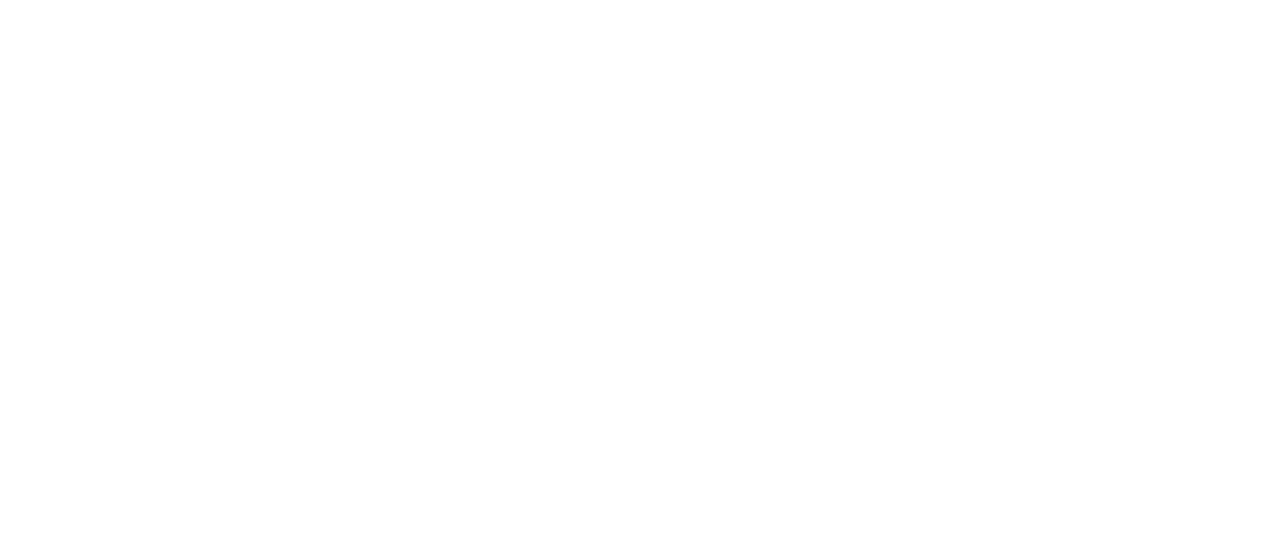
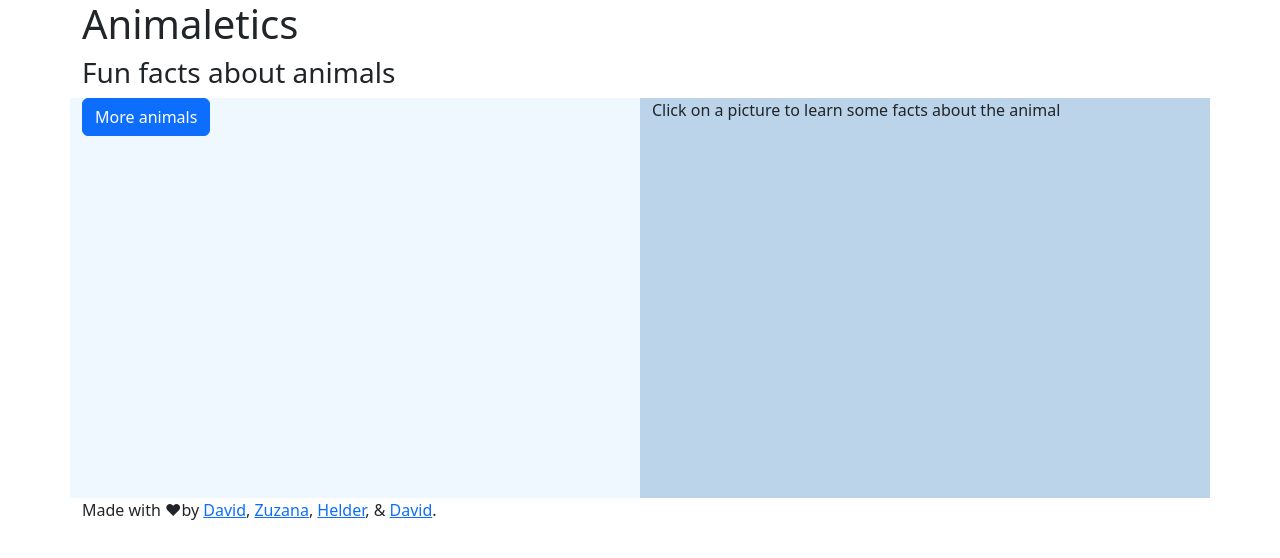
Before and after one commit to dalvat/animaletics-api-app, a plain HTML site: page index.html in a window 1280 px wide. Drawn offline with nearby package versions, Linux system fonts and the light colour scheme.

Commit message:
added Bootstrap template

```diff
--- a/index.html
+++ b/index.html
@@ -5,12 +5,63 @@
   <meta charset="UTF-8">
   <meta http-equiv="X-UA-Compatible" content="IE=edge">
   <meta name="viewport" content="width=device-width, initial-scale=1.0">
-  <title>Document</title>
+  <link href="https://cdn.jsdelivr.net/npm/bootstrap@5.3.0-alpha1/dist/css/bootstrap.min.css" rel="stylesheet" integrity="sha384-GLhlTQ8iRABdZLl6O3oVMWSktQOp6b7In1Zl3/Jr59b6EGGoI1aFkw7cmDA6j6gD" crossorigin="anonymous">
+  <link href="./assets/css/style.css"  rel="stylesheet">
+  <title>Animaletics</title>
+
+  <style>
+    .column {
+      min-height: 400px;
+    }
+
+    #col1 {
+      background-color: aliceblue;
+    }
+
+    #col2 {
+      background-color: rgb(187, 212, 233);
+    }
+
+  </style>
 </head>
 
 <body>
 
-  <script src="assets/js/script.js"></script>
+  <header>
+    <div class="container">
+      <h1>Animaletics</h1>
+      <h3>Fun facts about animals</h3>
+    </div>
+  </header>
+
+  <section class="container">
+    <div class="row">
+      <div id="col1" class="column col-md-6">
+        <div id="owl-image">
+          <div id="speech-bubble"></div>
+        </div>
+        <button id="more-facts" class="btn btn-primary" >More animals</button>
+      </div>
+
+      <div id="col2" class="column col-md-6">
+        <div class="instructions">Click on a picture to learn some facts about the animal</div>
+        <div id="grid"></div>
+      </div>
+    </div>
+  </section>
+
+  <footer>
+    <div class="container">Made with <span>&#10084;</span>by
+      <a href="">David</a><span>, </span>
+      <a href="">Zuzana</a><span>, </span>
+      <a href="">Helder</a><span>, & </span>
+      <a href="">David</a><span>.</span>
+    </div>
+  </footer>
+
+
+<script src="https://cdn.jsdelivr.net/npm/bootstrap@5.3.0-alpha1/dist/js/bootstrap.bundle.min.js" integrity="sha384-w76AqPfDkMBDXo30jS1Sgez6pr3x5MlQ1ZAGC+nuZB+EYdgRZgiwxhTBTkF7CXvN" crossorigin="anonymous"></script>
+<script src="assets/js/script.js"></script>
 
 </body>
 
```
